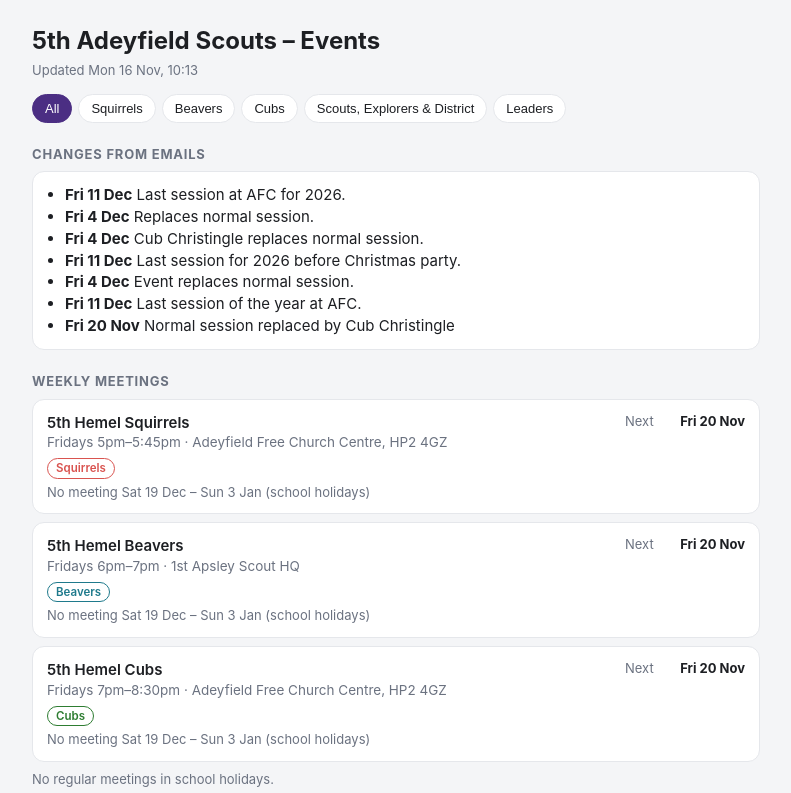
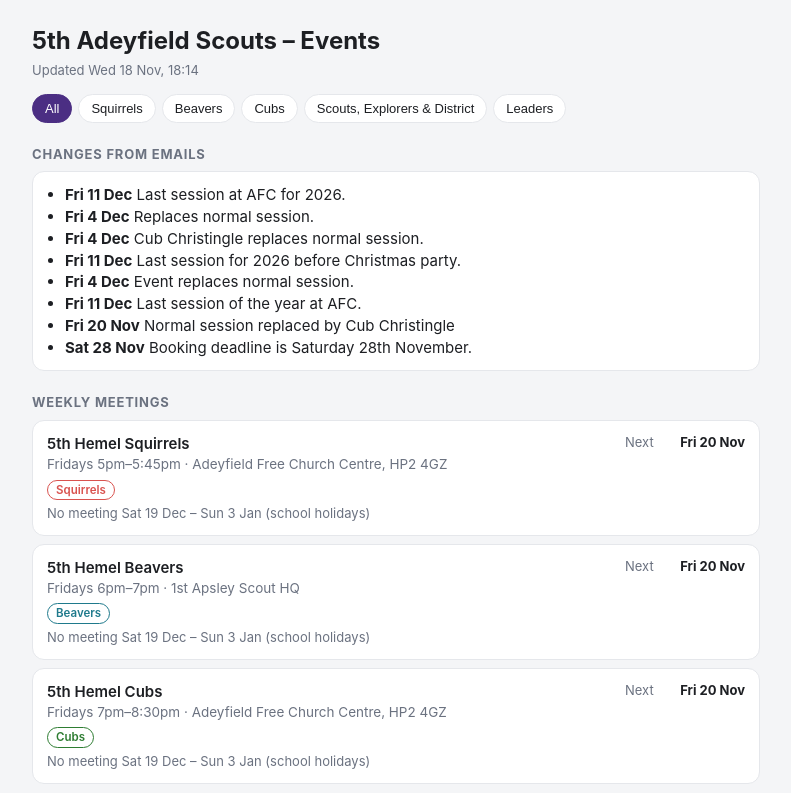
Before and after one commit to achristofi-bot/5th-Hemel-Events, a plain HTML site: page index.html in a window 1280 px wide. Shown: the top 793 px of the page, without its empty margins (244-1035 px from the left). Drawn offline with Linux system fonts and the light colour scheme.

Commit message:
Update scouting pages

```diff
--- a/index.html
+++ b/index.html
@@ -40,9 +40,9 @@ a{color:var(--accent)}
  .ev > .main:first-child{grid-column:1 / -1}}
 </style></head><body><div class="wrap">
 <h1>5th Adeyfield Scouts – Events</h1>
-<div class="upd">Updated Mon 16 Nov, 10:13</div>
+<div class="upd">Updated Wed 18 Nov, 18:14</div>
 <div class="filters"><button class="f on" data-r="">All</button><button class="f" data-r="squirrels">Squirrels</button><button class="f" data-r="beavers">Beavers</button><button class="f" data-r="cubs5">Cubs</button><button class="f" data-r="other">Scouts, Explorers &amp; District</button><button class="f" data-r="leaders">Leaders</button></div>
-<h2>Changes from emails</h2><div class="box"><ul><li><b>Fri 11 Dec</b> Last session at AFC for 2026.</li><li><b>Fri 4 Dec</b> Replaces normal session.</li><li><b>Fri 4 Dec</b> Cub Christingle replaces normal session.</li><li><b>Fri 11 Dec</b> Last session for 2026 before Christmas party.</li><li><b>Fri 4 Dec</b> Event replaces normal session.</li><li><b>Fri 11 Dec</b> Last session of the year at AFC.</li><li><b>Fri 20 Nov</b> Normal session replaced by Cub Christingle</li></ul></div>
+<h2>Changes from emails</h2><div class="box"><ul><li><b>Fri 11 Dec</b> Last session at AFC for 2026.</li><li><b>Fri 4 Dec</b> Replaces normal session.</li><li><b>Fri 4 Dec</b> Cub Christingle replaces normal session.</li><li><b>Fri 11 Dec</b> Last session for 2026 before Christmas party.</li><li><b>Fri 4 Dec</b> Event replaces normal session.</li><li><b>Fri 11 Dec</b> Last session of the year at AFC.</li><li><b>Fri 20 Nov</b> Normal session replaced by Cub Christingle</li><li><b>Sat 28 Nov</b> Booking deadline is Saturday 28th November.</li></ul></div>
 <h2>Weekly meetings</h2><div class="ev" data-r="squirrels">
   <div class="main"><div class="t">5th Hemel Squirrels</div>
   <div class="sub">Fridays 5pm–5:45pm · Adeyfield Free Church Centre, HP2 4GZ</div>
```
